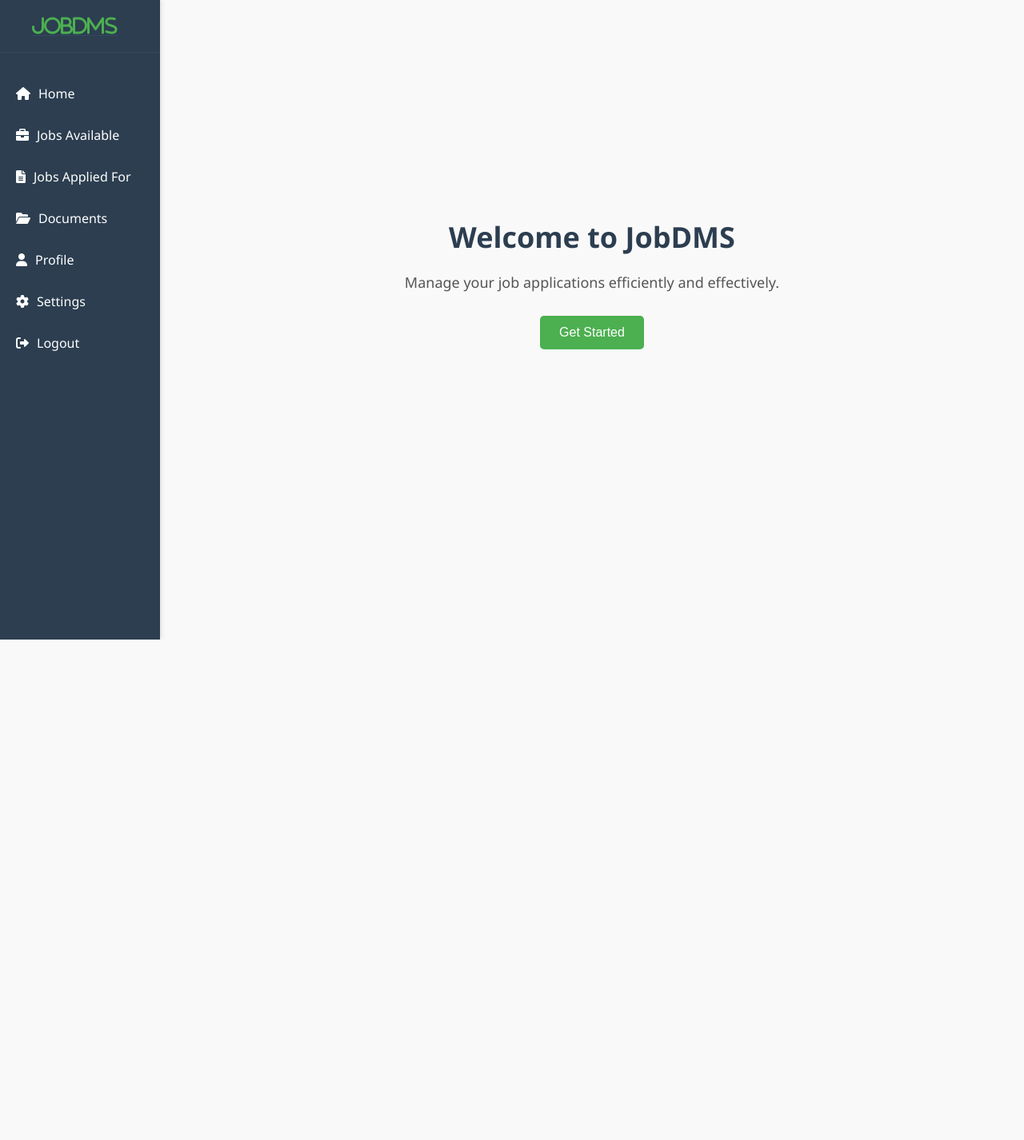
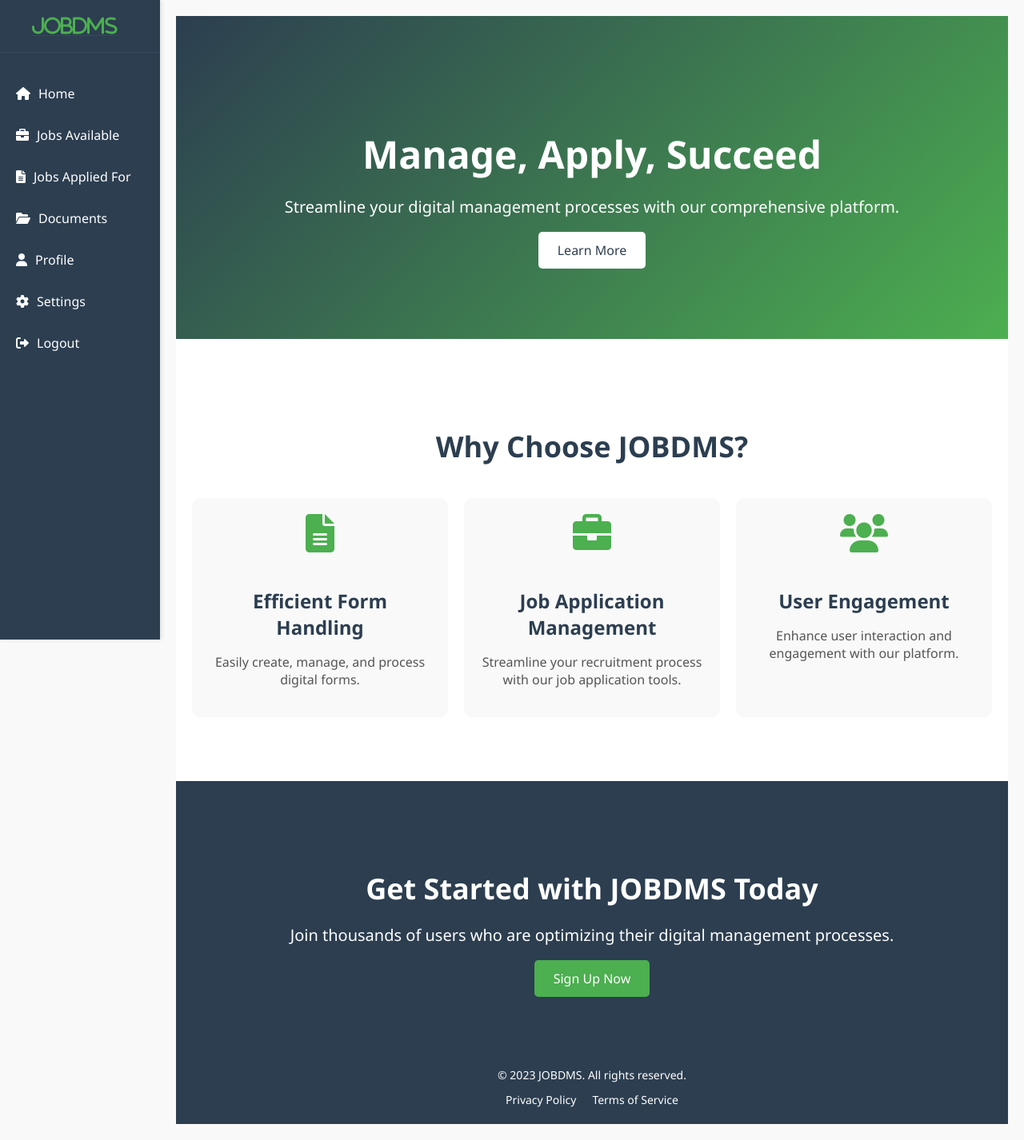
Before and after one commit to Dyuuz/JOB-DMS, a Django app: page / in a window 1280 px wide. Shown: the whole page at 80% size. Before the commit the page ends 800 px from the top, so only its background shows below. Run offline with Django 5.2, Linux system fonts and the light colour scheme.

Commit message:
update Landing Page

```diff
--- /dev/null
+++ b/App/static/CSS/landingpage.css
@@ -0,0 +1,263 @@
+/* Hero Section */
+.blog-hero {
+background: linear-gradient(135deg, #2c3e50, #4CAF50);
+color: white;
+padding: 100px 20px;
+text-align: center;
+}
+
+.blog-hero-container {
+max-width: 800px;
+margin: 0 auto;
+}
+
+.blog-hero-title {
+font-size: 48px;
+margin-bottom: 20px;
+font-weight: 700;
+}
+
+.blog-hero-subtitle {
+font-size: 20px;
+margin-bottom: 30px;
+}
+
+.blog-hero-cta {
+padding: 12px 24px;
+font-size: 16px;
+background-color: white;
+color: #2c3e50;
+border: none;
+cursor: pointer;
+border-radius: 5px;
+text-decoration: none;
+transition: background-color 0.3s ease;
+}
+
+.blog-hero-cta:hover {
+background-color: #f4f4f4;
+}
+
+/* Features Section */
+.blog-features {
+padding: 80px 20px;
+background-color: white;
+}
+
+.blog-features-container {
+max-width: 1200px;
+margin: 0 auto;
+text-align: center;
+}
+
+.blog-features-title {
+font-size: 36px;
+margin-bottom: 40px;
+color: #2c3e50;
+}
+
+.blog-features-grid {
+display: grid;
+grid-template-columns: repeat(auto-fit, minmax(300px, 1fr));
+gap: 20px;
+}
+
+.blog-feature-card {
+background-color: #f9f9f9;
+padding: 20px;
+border-radius: 10px;
+text-align: center;
+transition: transform 0.3s ease;
+}
+
+.blog-feature-card:hover {
+transform: translateY(-10px);
+}
+
+.blog-feature-icon {
+font-size: 48px;
+color: #4CAF50;
+margin-bottom: 20px;
+}
+
+.blog-feature-title {
+font-size: 24px;
+margin-bottom: 10px;
+color: #2c3e50;
+}
+
+.blog-feature-description {
+font-size: 16px;
+color: #555;
+}
+
+/* Latest Posts Section */
+.blog-posts {
+padding: 80px 20px;
+background-color: #f4f4f4;
+}
+
+.blog-posts-container {
+max-width: 1200px;
+margin: 0 auto;
+text-align: center;
+}
+
+.blog-posts-title {
+font-size: 36px;
+margin-bottom: 40px;
+color: #2c3e50;
+}
+
+.blog-posts-grid {
+display: grid;
+grid-template-columns: repeat(auto-fit, minmax(300px, 1fr));
+gap: 20px;
+}
+
+.blog-post-card {
+background-color: white;
+padding: 20px;
+border-radius: 10px;
+text-align: left;
+transition: transform 0.3s ease;
+}
+
+.blog-post-card:hover {
+transform: translateY(-10px);
+}
+
+.blog-post-image {
+width: 100%;
+border-radius: 10px;
+margin-bottom: 20px;
+}
+
+.blog-post-title {
+font-size: 24px;
+margin-bottom: 10px;
+color: #2c3e50;
+}
+
+.blog-post-description {
+font-size: 16px;
+color: #555;
+margin-bottom: 20px;
+}
+
+.blog-post-link {
+color: #4CAF50;
+text-decoration: none;
+font-weight: 600;
+transition: color 0.3s ease;
+}
+
+.blog-post-link:hover {
+color: #45a049;
+}
+
+/* Call-to-Action Section */
+.blog-cta {
+padding: 80px 20px;
+background-color: #2c3e50;
+color: white;
+text-align: center;
+}
+
+.blog-cta-container {
+max-width: 800px;
+margin: 0 auto;
+}
+
+.blog-cta-title {
+font-size: 36px;
+margin-bottom: 20px;
+}
+
+.blog-cta-subtitle {
+font-size: 20px;
+margin-bottom: 30px;
+}
+
+.blog-cta-button {
+padding: 12px 24px;
+font-size: 16px;
+background-color: #4CAF50;
+color: white;
+border: none;
+cursor: pointer;
+border-radius: 5px;
+text-decoration: none;
+transition: background-color 0.3s ease;
+}
+
+.blog-cta-button:hover {
+background-color: #45a049;
+}
+
+/* Footer */
+.blog-footer {
+background-color: #2c3e50;
+color: white;
+padding: 20px 0;
+text-align: center;
+}
+
+.blog-footer-container {
+max-width: 1200px;
+margin: 0 auto;
+padding: 0 20px;
+}
+
+.blog-footer-text {
+margin: 0;
+font-size: 14px;
+}
+
+.blog-footer-links {
+list-style: none;
+padding: 0;
+margin: 10px 0 0;
+display: flex;
+justify-content: center;
+}
+
+.blog-footer-links li {
+margin: 0 10px;
+}
+
+.blog-footer-links a {
+color: white;
+text-decoration: none;
+font-size: 14px;
+transition: color 0.3s ease;
+}
+
+.blog-footer-links a:hover {
+color: #4CAF50;
+}
+
+/* Responsive Design */
+@media (max-width: 768px) {
+.blog-nav-links {
+    display: none;
+}
+
+.blog-nav-toggle {
+    display: block;
+}
+
+.blog-hero-title {
+    font-size: 36px;
+}
+
+.blog-hero-subtitle {
+    font-size: 18px;
+}
+
+.blog-features-title,
+.blog-posts-title,
+.blog-cta-title {
+    font-size: 28px;
+}
+}
--- a/App/templates/layout.html
+++ b/App/templates/layout.html
@@ -7,6 +7,7 @@
   <meta name="viewport" content="width=device-width, initial-scale=1.0">
   <title>Job Application DMS</title>
   <link rel="stylesheet" href="{% static 'CSS/styles3.css' %}">
+  <link rel="stylesheet" href="{% static 'CSS/landingpage.css' %}">
 
   <link rel="stylesheet" href="https://cdnjs.cloudflare.com/ajax/libs/font-awesome/6.0.0/css/all.min.css">
 </head>
@@ -39,13 +40,59 @@
 
         <!-- Homepage Content -->
         {% block dynamicpage %}
-        <section class="homepage" id="home">
-            <div class="container">
-                <h1>Welcome to JobDMS</h1>
-                <p>Manage your job applications efficiently and effectively.</p>
-                <button class="cta-button">Get Started</button>
+        <!-- Hero Section -->
+        <section class="blog-hero">
+            <div class="blog-hero-container">
+            <h1 class="blog-hero-title">Manage, Apply, Succeed</h1>
+            <p class="blog-hero-subtitle">Streamline your digital management processes with our comprehensive platform.</p>
+            <a href="#features" class="blog-hero-cta">Learn More</a>
             </div>
         </section>
+
+        <!-- Features Section -->
+        <section class="blog-features" id="features">
+            <div class="blog-features-container">
+            <h2 class="blog-features-title">Why Choose JOBDMS?</h2>
+            <div class="blog-features-grid">
+                <div class="blog-feature-card">
+                <i class="fas fa-file-alt blog-feature-icon"></i>
+                <h3 class="blog-feature-title">Efficient Form Handling</h3>
+                <p class="blog-feature-description">Easily create, manage, and process digital forms.</p>
+                </div>
+                <div class="blog-feature-card">
+                <i class="fas fa-briefcase blog-feature-icon"></i>
+                <h3 class="blog-feature-title">Job Application Management</h3>
+                <p class="blog-feature-description">Streamline your recruitment process with our job application tools.</p>
+                </div>
+                <div class="blog-feature-card">
+                <i class="fas fa-users blog-feature-icon"></i>
+                <h3 class="blog-feature-title">User Engagement</h3>
+                <p class="blog-feature-description">Enhance user interaction and engagement with our platform.</p>
+                </div>
+            </div>
+            </div>
+        </section>
+
+
+        <!-- Call-to-Action Section -->
+        <section class="blog-cta">
+            <div class="blog-cta-container">
+            <h2 class="blog-cta-title">Get Started with JOBDMS Today</h2>
+            <p class="blog-cta-subtitle">Join thousands of users who are optimizing their digital management processes.</p>
+            <a href="#contact" class="blog-cta-button">Sign Up Now</a>
+            </div>
+        </section>
+
+        <!-- Footer -->
+        <footer class="blog-footer">
+            <div class="blog-footer-container">
+            <p class="blog-footer-text">&copy; 2023 JOBDMS. All rights reserved.</p>
+            <ul class="blog-footer-links">
+                <li><a href="#privacy">Privacy Policy</a></li>
+                <li><a href="#terms">Terms of Service</a></li>
+            </ul>
+            </div>
+        </footer>
         {% endblock  %}
     </main>
 
```
